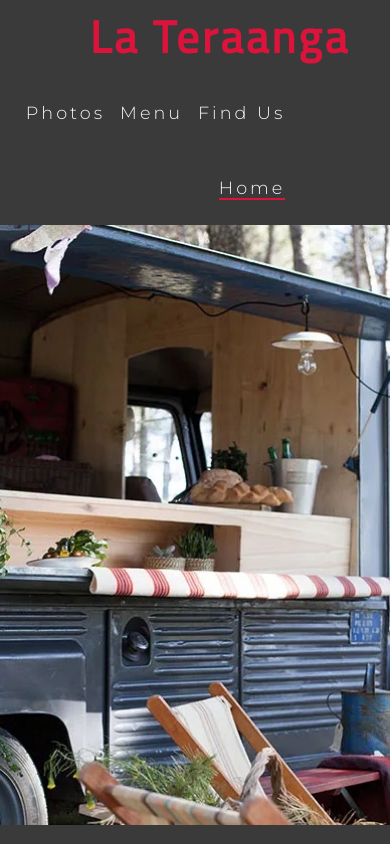
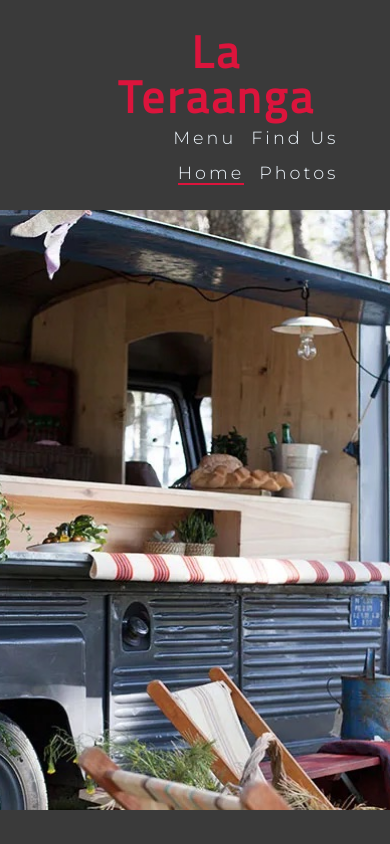
Before and after one commit to theodorchris/La-Teraanga, a plain HTML site: page index.html in a window 390 px wide. Shown: the top 844 px of the page. Drawn offline with Linux system fonts and the light colour scheme.

Commit message:
Style menu and logo area for screens 950px wide and down

```diff
--- a/assets/css/style.css
+++ b/assets/css/style.css
@@ -204,4 +204,28 @@
         padding: 0;
     }
 
+    #logo {
+        padding-top: 30px;
+
+    }
+
+    #menu, #logo {
+        clear: left;
+        width: 65%;
+        line-height: 45px;
+        padding-right: 30px;
+    }
+
 }
+
+/*For medium screen sizes from 950px wide and down*/
+@media screen and (max-width: 950px) {
+
+    #menu {
+        clear: left;
+        float: left;
+        margin-left: 100px;
+        margin-bottom: 20px;
+        line-height: 35px;
+    }
+}
```
